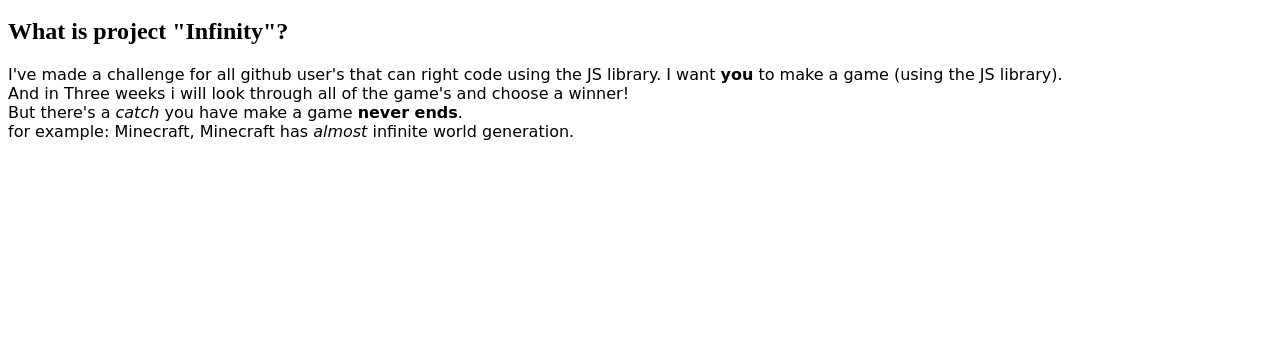
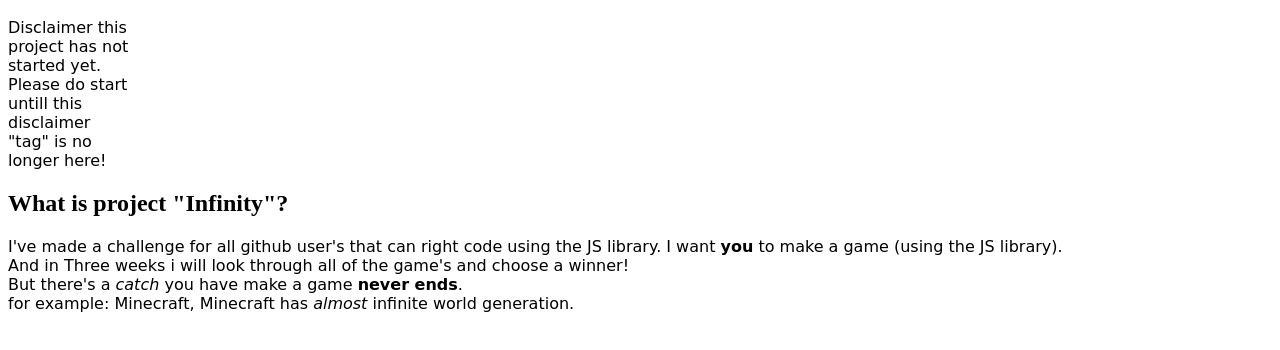
Before and after one commit to Da-Pugboy/Da-Pugboy.github.io, a plain HTML site: page index.html in a window 1280 px wide. Shown: the part 48-398 px from the top of the page. Drawn offline with Linux system fonts and the light colour scheme.

Commit message:
Update index.html

```diff
--- a/index.html
+++ b/index.html
@@ -8,12 +8,19 @@
     p {
         font-family: cursive;
     }
-        <!--- this event isn't starting yet --->
+    #disclaimer {
+        flaot: right;
+        width: 10%;
+    }
 
     </style>
 </head>
 <body>
+
+
+
     <h1>Project "Infinity"</h1>
+    <p id="disclaimer" >Disclaimer this project has not started yet. Please do start untill this disclaimer "tag" is no longer here!</p>
     <h2>What is project "Infinity"?</h2>
     <p>I've made a challenge for all github user's that can right code using the JS library.
     I want <strong>you</strong> to make a game (using the JS library).
```
